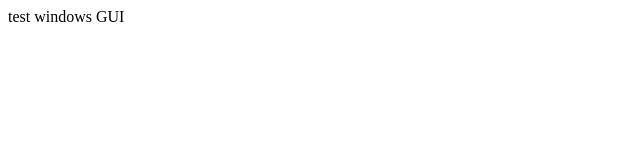
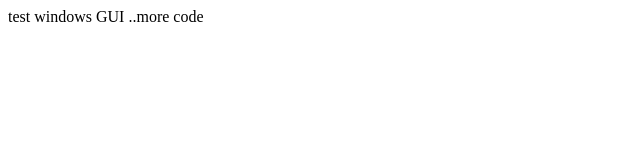
Before and after one commit to Pranavchip/testGUIGIT, a plain HTML site: page WebContent/index.html in a window 1280 px wide. Shown: the full height of the page, 0-640 px from the left. Drawn offline with Linux system fonts and the light colour scheme.

Commit message:
more code
html file

```diff
--- a/WebContent/index.html
+++ b/WebContent/index.html
@@ -6,5 +6,6 @@
 </head>
 <body>
 test windows GUI
+..more code
 </body>
 </html>
```
